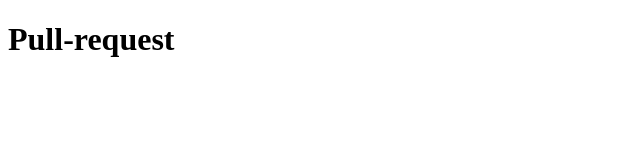
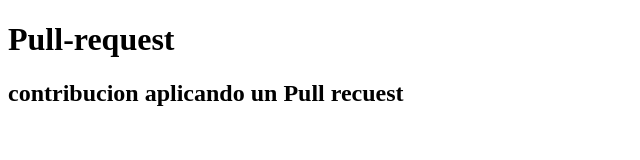
Before and after one commit to DAANIIAA/Pull-request, a plain HTML site: page index.html in a window 1280 px wide. Shown: the whole page, without its empty margins (0-640 px from the left). Drawn offline with Linux system fonts and the light colour scheme.

Commit message:
este es un commit de alguien que va contribuir

```diff
--- a/index.html
+++ b/index.html
@@ -8,5 +8,6 @@
 </head>
 <body>
    <h1>Pull-request</h1>
+   <h2>contribucion aplicando un Pull recuest</h2>
 </body>
 </html>
```
